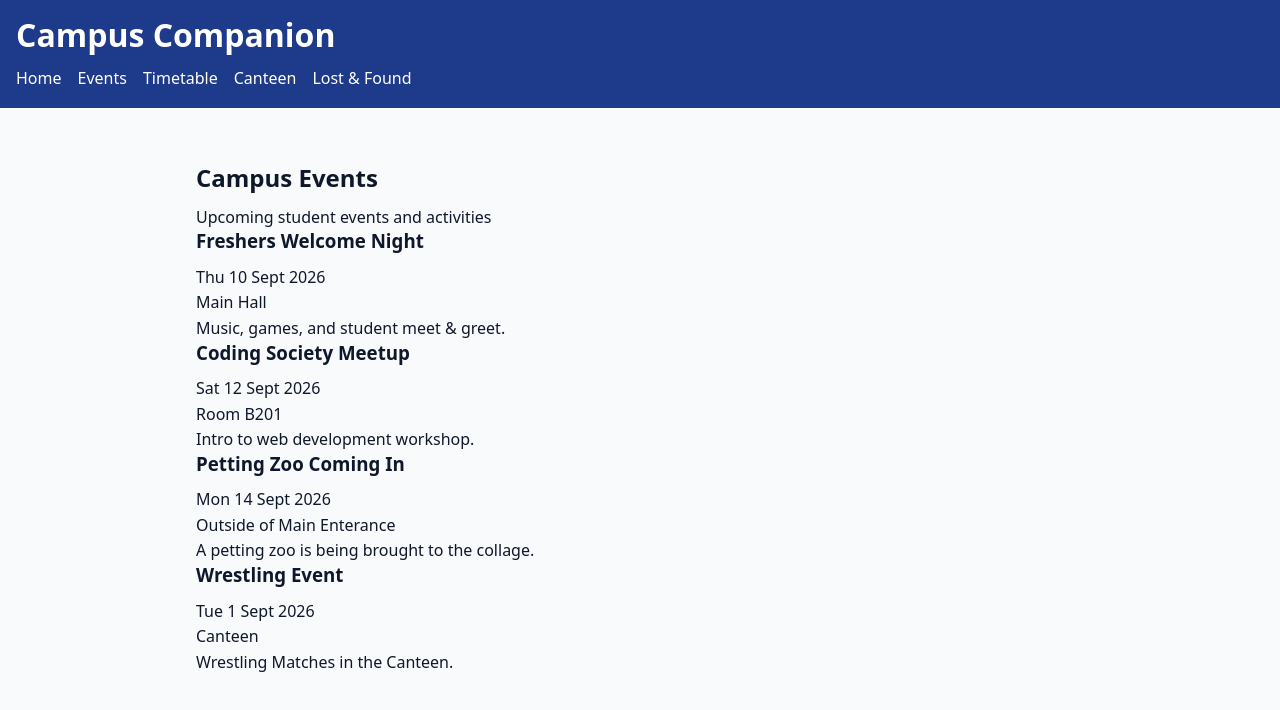
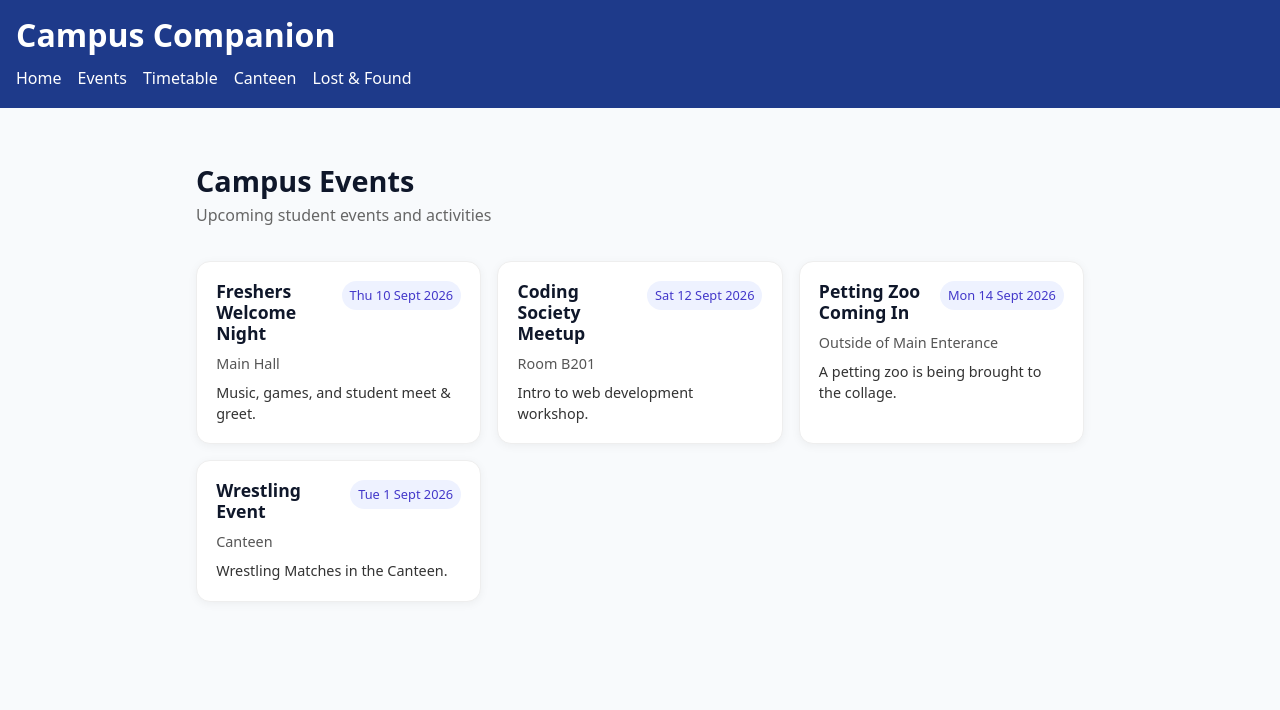
Before and after one commit to Adam28102006/NOE-CA3, a Next.js app: page /events in a window 1280 px wide. Shown: the top 710 px of the page. Built offline with nearby package versions, Linux system fonts and the light colour scheme.

Commit message:
Refactor global styles in globals.css

```diff
--- a/styles/globals.css
+++ b/styles/globals.css
@@ -159,3 +159,77 @@ button:hover {
   transform: translateY(-4px);
   box-shadow: 0 6px 20px rgba(0,0,0,0.1);
 }
+
+.page {
+  padding: 2rem;
+  max-width: 1000px;
+  margin: 0 auto;
+  font-family: system-ui, sans-serif;
+}
+
+.pageHeader {
+  margin-bottom: 2rem;
+}
+
+.pageHeader h2 {
+  font-size: 1.8rem;
+  margin-bottom: 0.3rem;
+}
+
+.pageHeader p {
+  color: #666;
+}
+
+.eventGrid {
+  display: grid;
+  grid-template-columns: repeat(auto-fit, minmax(260px, 1fr));
+  gap: 1rem;
+}
+
+.eventCard {
+  background: white;
+  border: 1px solid #eee;
+  border-radius: 14px;
+  padding: 1.2rem;
+  box-shadow: 0 2px 10px rgba(0,0,0,0.05);
+  transition: transform 0.15s ease, box-shadow 0.15s ease;
+}
+
+.eventCard:hover {
+  transform: translateY(-4px);
+  box-shadow: 0 10px 25px rgba(0,0,0,0.1);
+}
+
+.eventTop {
+  display: flex;
+  justify-content: space-between;
+  align-items: start;
+  gap: 10px;
+  margin-bottom: 0.5rem;
+}
+
+.eventTop h3 {
+  font-size: 1.1rem;
+  margin: 0;
+}
+
+.eventDate {
+  font-size: 0.8rem;
+  background: #eef2ff;
+  color: #4338ca;
+  padding: 4px 8px;
+  border-radius: 999px;
+  white-space: nowrap;
+}
+
+.eventLocation {
+  color: #555;
+  font-size: 0.9rem;
+  margin-bottom: 0.5rem;
+}
+
+.eventDesc {
+  font-size: 0.9rem;
+  color: #333;
+  line-height: 1.4;
+}
```
